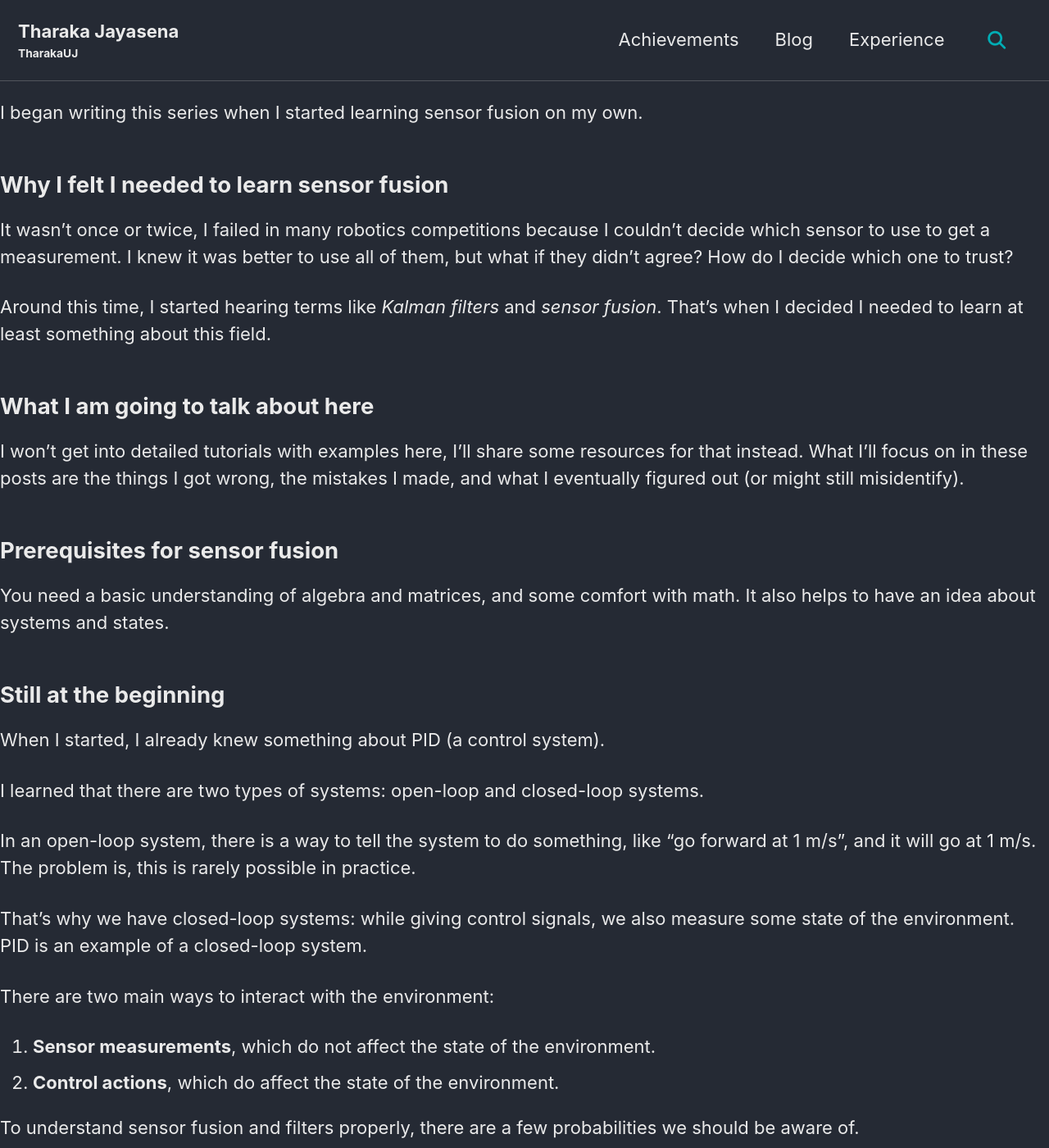
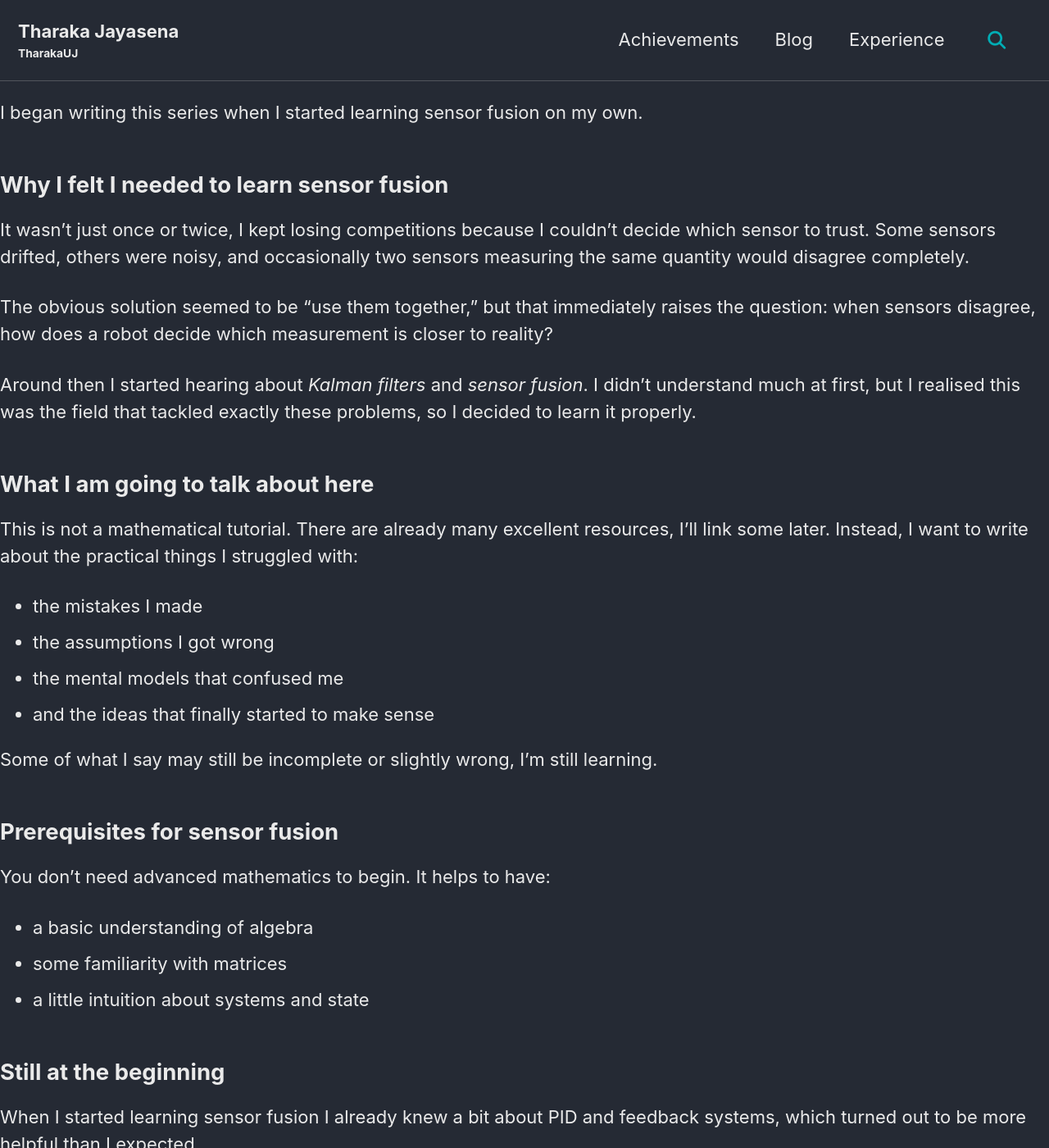
Before and after one commit to TharakaUJ/TharakaUJ.github.io, a Jekyll site: the page built from _posts/Sensorfusion/2026-01-02-Sensor fusion init.md, in a window 1280 px wide and 1400 px high. Shown: the whole window at 82% size. Built offline with Jekyll 4.4.1, drawn with Linux system fonts in a browser that asks for light colours; cached includes are drawn as plain includes; our own code applies the rules of GitHub Pages for plain Markdown files; formulas are drawn with MathJax 3; some of the changed text lies outside the part shown.

Commit message:
add new post, fix index.html, add robots.txt

````diff
--- a/_config.yml
+++ b/_config.yml
@@ -280,6 +280,12 @@ whitelist:
   - jekyll-feed
   - jekyll-include-cache
 
+# Sitemap Configuration
+# Exclude raw source directories that GitHub Pages blocks
+sitemap:
+  exclude:
+    - "/_posts/"
+    - "/*_posts/"
 
 # Archives
 #  Type
--- a/_posts/Sensorfusion/2026-01-02-Sensor fusion init.md
+++ b/_posts/Sensorfusion/2026-01-02-Sensor fusion init.md
@@ -13,32 +13,51 @@ mermaid: true
 I began writing this series when I started learning sensor fusion on my own.
 
 ## Why I felt I needed to learn sensor fusion
-It wasn’t once or twice, I failed in many robotics competitions because I couldn’t decide which sensor to use to get a measurement. I knew it was better to use all of them, but what if they didn’t agree? How do I decide which one to trust?
 
-Around this time, I started hearing terms like *Kalman filters* and *sensor fusion*. That’s when I decided I needed to learn at least something about this field.
+It wasn't just once or twice, I kept losing competitions because I couldn't decide which sensor to trust. Some sensors drifted, others were noisy, and occasionally two sensors measuring the same quantity would disagree completely.
+
+The obvious solution seemed to be “use them together,” but that immediately raises the question: when sensors disagree, how does a robot decide which measurement is closer to reality?
+
+Around then I started hearing about *Kalman filters* and *sensor fusion*. I didn't understand much at first, but I realised this was the field that tackled exactly these problems, so I decided to learn it properly.
 
 ## What I am going to talk about here
-I won’t get into detailed tutorials with examples here, I’ll share some resources for that instead. What I’ll focus on in these posts are the things I got wrong, the mistakes I made, and what I eventually figured out (or might still misidentify).
+
+This is not a mathematical tutorial. There are already many excellent resources, I'll link some later. Instead, I want to write about the practical things I struggled with:
+
+- the mistakes I made
+- the assumptions I got wrong
+- the mental models that confused me
+- and the ideas that finally started to make sense
+
+Some of what I say may still be incomplete or slightly wrong, I'm still learning.
 
 ## Prerequisites for sensor fusion
-You need a basic understanding of algebra and matrices, and some comfort with math. It also helps to have an idea about systems and states.
+
+You don't need advanced mathematics to begin. It helps to have:
+
+- a basic understanding of algebra
+- some familiarity with matrices
+- a little intuition about systems and state
 
 ## Still at the beginning
-When I started, I already knew something about PID (a control system).
 
-<!-- here I will tell about closed state systems and open state systems -->
+When I started learning sensor fusion I already knew a bit about PID and feedback systems, which turned out to be more helpful than I expected.
 
-I learned that there are two types of systems: open-loop and closed-loop systems.
+One of the first useful ideas is to think in terms of state. Examples of state variables include:
 
-In an open-loop system, there is a way to tell the system to do something, like “go forward at 1 m/s”, and it will go at 1 m/s. The problem is, this is rarely possible in practice.
+- position
+- velocity
+- orientation
+- angular velocity
 
-That’s why we have closed-loop systems: while giving control signals, we also measure some state of the environment. PID is an example of a closed-loop system.
+Systems are often classified as open-loop or closed-loop. In an open-loop system you command an action (for example, “move forward at 1 m/s”) and assume the system follows it. In practice that rarely holds: motors behave differently under load, wheels slip, battery voltage changes, and external disturbances occur.
 
-<!-- sensor measurements and control actions -->
+In a closed-loop system we measure the system while controlling it and correct errors continuously. PID is a classic example: measure the current state, compare against the desired state, and apply corrections.
 
-There are two main ways to interact with the environment:
-1. **Sensor measurements**, which do not affect the state of the environment.
-2. **Control actions**, which do affect the state of the environment.
+There are two main types of interaction with the environment:
+
+- **Sensor measurements** - provide information about the robot or environment without changing the state directly
+- **Control actions** - actively change the system's state
 
 To understand sensor fusion and filters properly, there are a few probabilities we should be aware of.
 
@@ -53,6 +72,7 @@ stateDiagram-v2
   X<sub>t+1</sub> --> Z<sub>t+1</sub>
 ```
 *State-space model showing how control inputs influence state transitions and how states generate observations over time.*
+---
 
 One is the state transition probability: $$p(x_t|x_{t-1},u_t)$$
 
--- a/index.html
+++ b/index.html
@@ -52,9 +52,11 @@ sidebar: false
                 <h3>Areas of Interest</h3>
                 <div class="skills-badges">
                     <span class="interest-badge">Robotics</span>
-                    <span class="interest-badge">Cybersecurity</span>
                     <span class="interest-badge">Embedded Systems</span>
                     <span class="interest-badge">Linux and Open Source projects</span>
+                    <span class="interest-badge">FPGA and Hardware Acceleration</span>
+                    <span class="interest-badge">Robotics and Sensor Fusion</span>
+                    <span class="interest-badge">Machine Vision</span>
                 </div>
             </div>
         </div>
--- /dev/null
+++ b/robots.txt
@@ -0,0 +1,3 @@
+User-agent: *
+Allow: /
+Sitemap: https://tharakauj.github.io/sitemap.xml
````
Also changed, not shown: _posts/MicroMouse/2026-04-15-Planning the Control Stack for a Micromouse Robot.md (added, +292 -0 lines).
